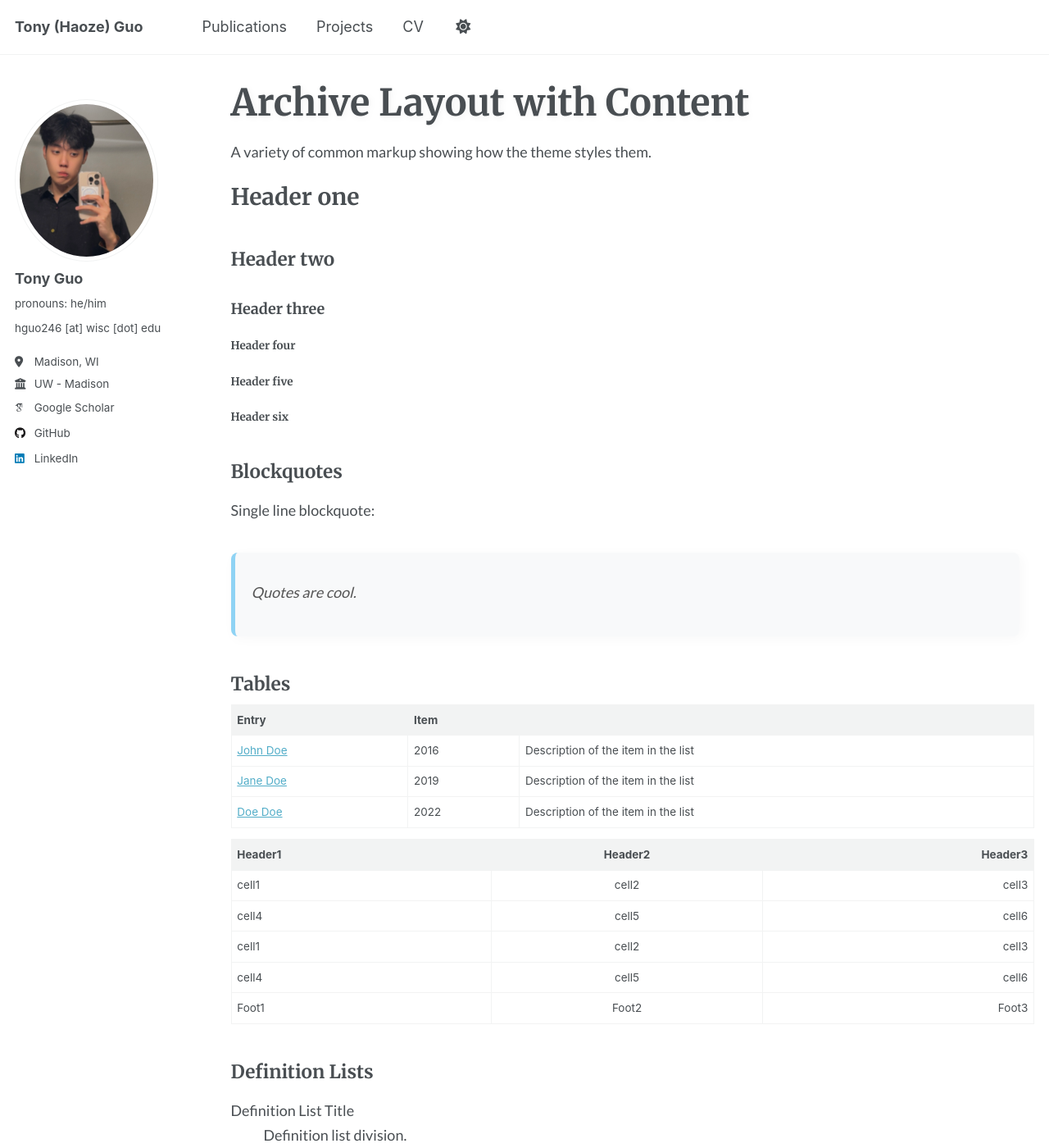
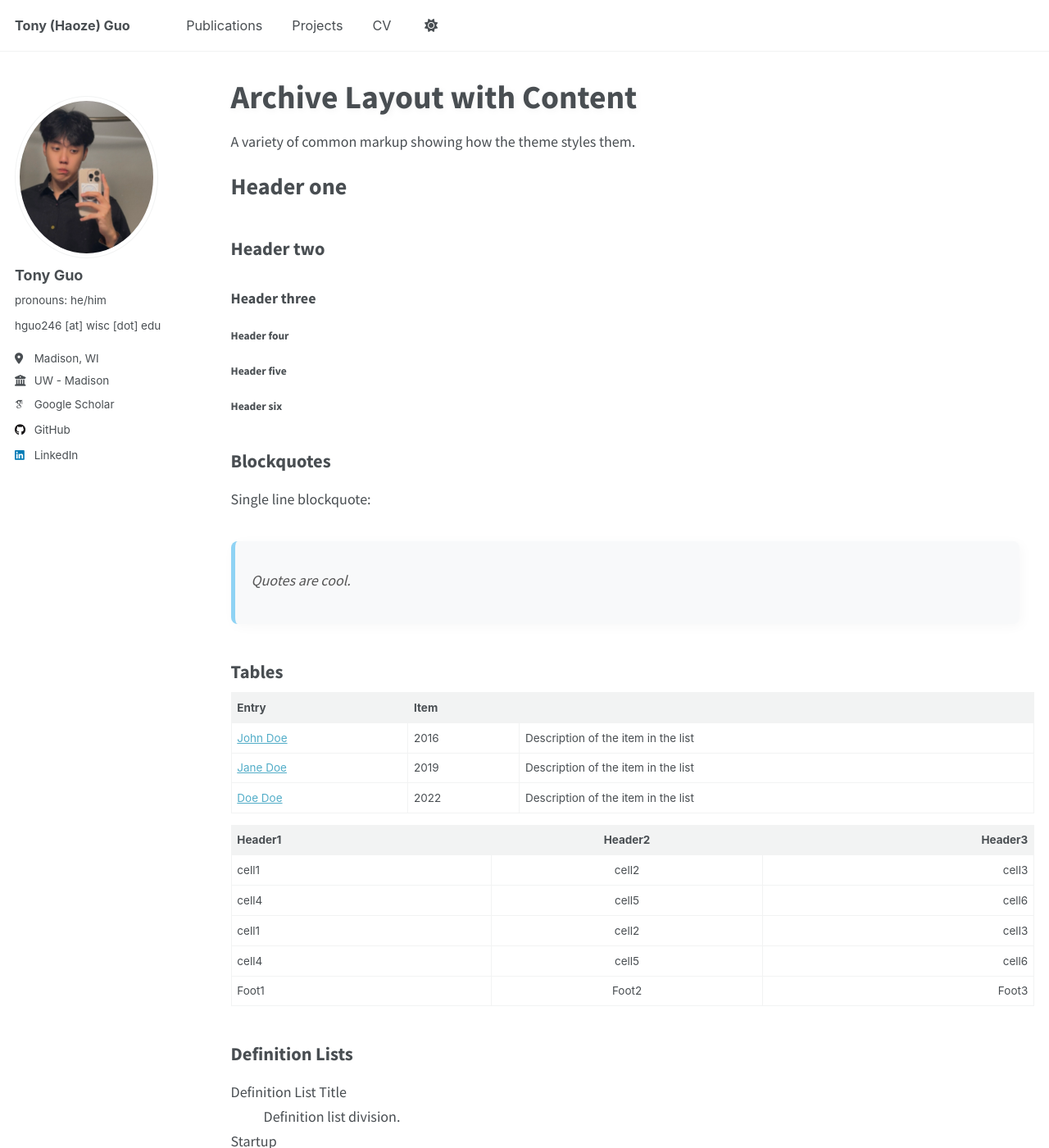
Before and after one commit to TonyGuo30/TonyGuo.github.io, a Jekyll site: the page built from _pages/archive-layout-with-content.md, in a window 1280 px wide and 1400 px high. Shown: the whole window at 82% size. Built offline with Jekyll 4.4.1, drawn with Linux system fonts in a browser that asks for light colours; some web fonts are replaced; a script that is not in the unit is left out.

Commit message:
Update _custom.scss

```diff
--- a/_sass/_custom.scss
+++ b/_sass/_custom.scss
@@ -1,37 +1,38 @@
-/* --- Advanced Styling with New Font and Adjusted Title --- */
+/* --- Global Style Overhaul --- */
 
-/* 1. Import a new, classic Font from Google Fonts */
-@import url('https://fonts.googleapis.com/css2?family=Lato:wght@400;700&family=Merriweather:wght@700&display=swap');
+/* 1. Global Font Change */
+@import url('https://fonts.googleapis.com/css2?family=Source+Sans+Pro:wght@400;700&display=swap');
 
-/* 2. Apply Upgraded Typography */
 body {
-  font-family: 'Lato', sans-serif; /* <-- NEW FONT: A very readable and popular choice */
-  line-height: 1.7;
+  font-family: 'Source Sans Pro', sans-serif; /* <-- NEW GLOBAL FONT */
+  line-height: 1.65;
 }
 
+/* Ensure headings use the same font */
 h1, h2, h3, h4, h5, h6 {
-  font-family: 'Merriweather', serif; /* <-- NEW FONT: A classic and elegant serif for headings */
+  font-family: 'Source Sans Pro', sans-serif;
 }
 
-/* Make the main title pop, but not too much */
+/* 2. Smaller Navigation Tabs */
+.masthead__menu-item {
+  font-size: 0.9em !important; /* <-- REDUCED SIZE for navigation links */
+}
+
+
+/* 3. Keep Previous Style Enhancements */
+
+/* Reset title size to something neutral, adjust if needed */
 h1.page__title {
-  font-size: 2.5em; /* <-- ADJUSTED SIZE: Smaller than before, but still impactful */
+  font-size: 2.2em;
   text-shadow: 2px 2px 10px rgba(0, 0, 0, 0.05);
 }
 
-/* Style the bolded text to stand out more */
+/* Style the bolded text */
 strong {
   color: #0056b3;
 }
 
-/* 3. Add "Fancy" Features & Interactive Elements */
-
-/* Keep link transitions smooth */
-a {
-  transition: all 0.2s ease-in-out;
-}
-
-/* Style the horizontal lines (HR) as gradient dividers */
+/* Style the horizontal lines */
 hr {
   border: 0;
   height: 2px;
```
